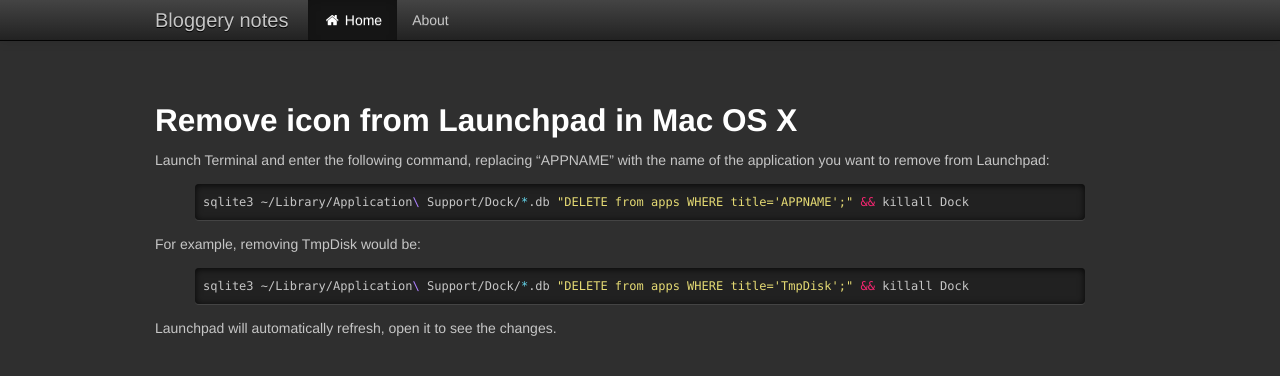
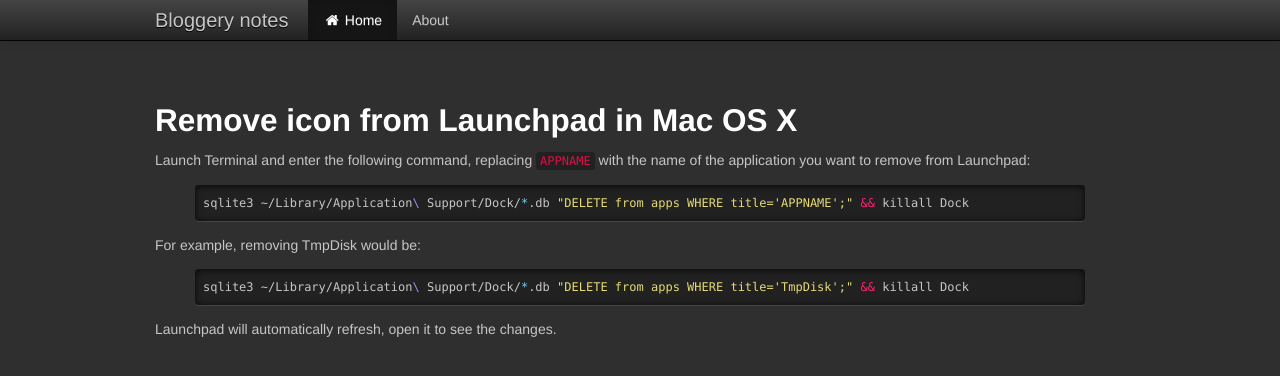
Before and after one commit to voidius/voidius.github.com, a Jekyll site: the page built from _posts/2013-03-30-remove-icon-from-launchpad-in-macosx.md, in a window 1280 px wide. Shown: the top 376 px of the page. Built offline with Jekyll 4.4.1, drawn with Linux system fonts in a browser that asks for light colours.

```diff
--- a/_posts/2013-03-30-remove-icon-from-launchpad-in-macosx.md
+++ b/_posts/2013-03-30-remove-icon-from-launchpad-in-macosx.md
@@ -2,7 +2,8 @@
 layout: entry
 title: Remove icon from Launchpad in Mac OS X
 ---
-Launch Terminal and enter the following command, replacing “APPNAME” with the name of the application you want to remove from Launchpad:
+
+Launch Terminal and enter the following command, replacing `APPNAME` with the name of the application you want to remove from Launchpad:
 
 {% highlight bash %}
 sqlite3 ~/Library/Application\ Support/Dock/*.db "DELETE from apps WHERE title='APPNAME';" && killall Dock
```
